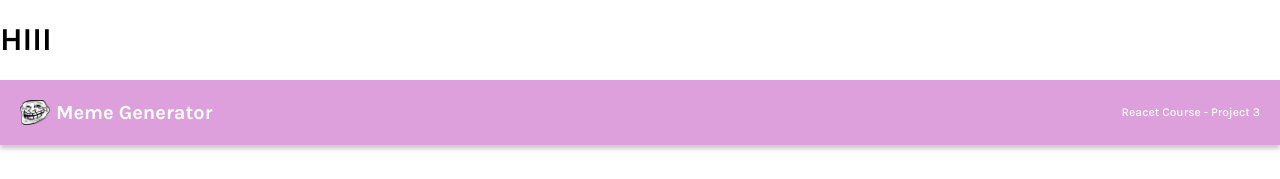
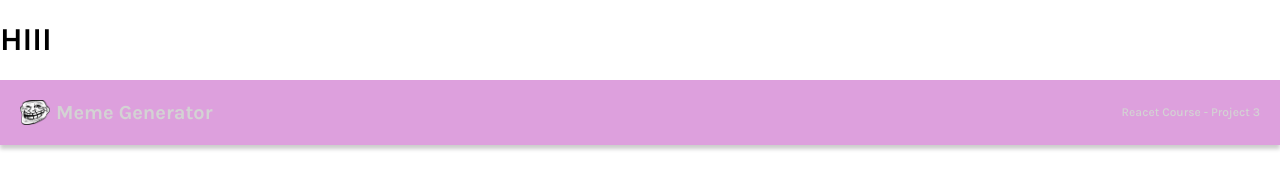
Before and after one commit to allentevyaw/Meme-Generator, a React (Vite) app: page / in a window 1280 px wide. Shown: the top 179 px of the page. Built offline with nearby package versions, Linux system fonts and the light colour scheme.

Commit message:
color change

```diff
--- a/src/App.css
+++ b/src/App.css
@@ -16,7 +16,7 @@ main {
   align-items: center;
   height: 65px;
   background-color: plum;
-  color: white;
+  color: lightgray;
   padding: 20px;
   box-shadow: 0 4px 4px 0 rgba(0,0,0,.2);
 }
```
